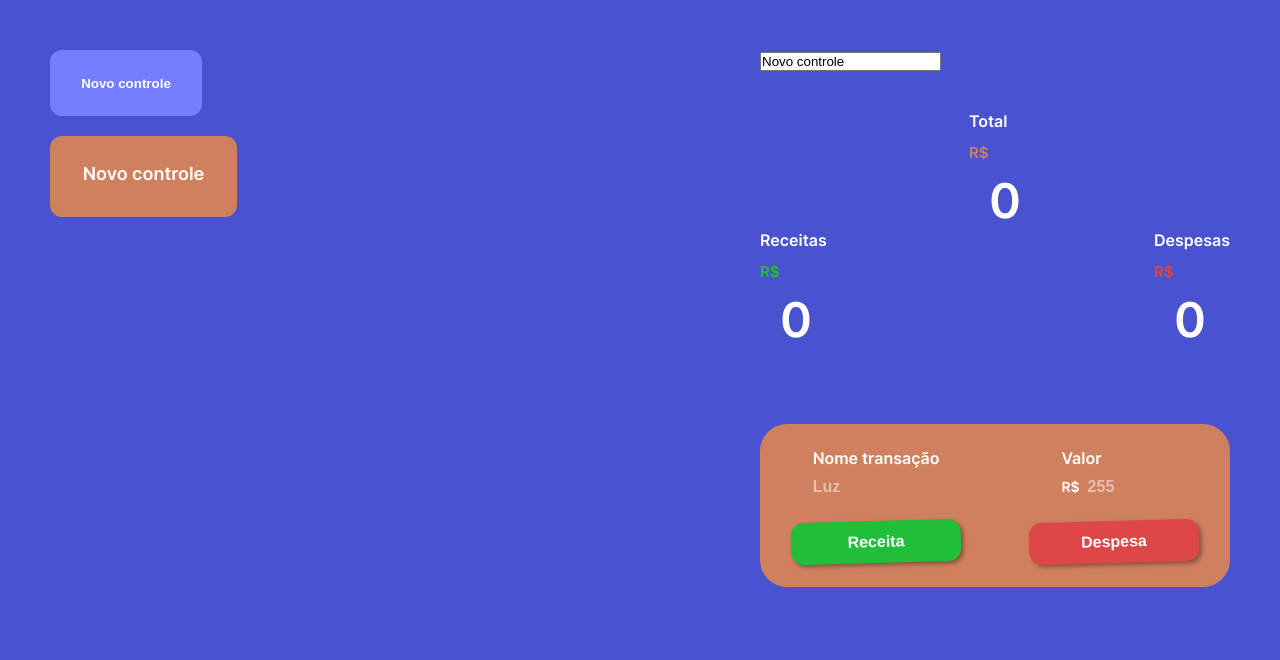
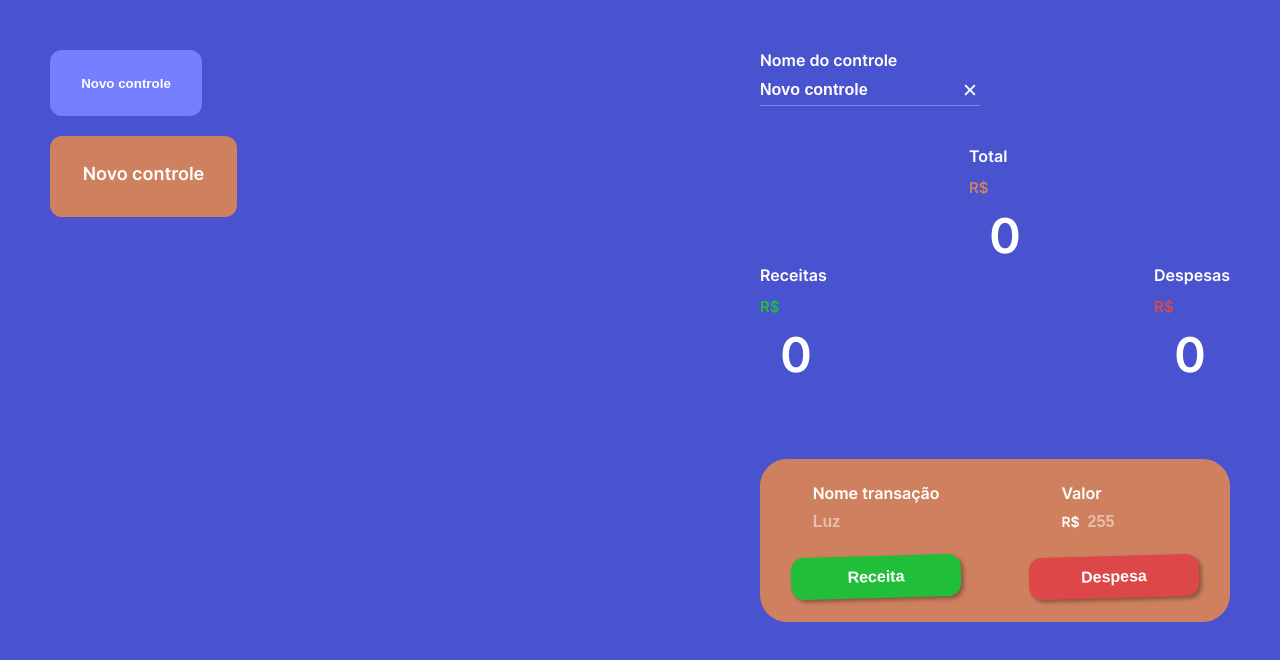
Before and after one commit to WesleyyRafaell/fine, a Next.js app: page /Home in a window 1280 px wide. Both pictures are taken after a click on the button "Novo controle". Shown: the top 660 px of the page. Built offline with nearby package versions, Linux system fonts and the light colour scheme.

Commit message:
create input control name

```diff
--- a/package.json
+++ b/package.json
@@ -24,6 +24,7 @@
     "react": "18.2.0",
     "react-dom": "18.2.0",
     "react-hook-form": "^7.46.1",
+    "react-icons": "^4.11.0",
     "styled-components": "^5.3.8",
     "typescript": "4.9.5",
     "uuid": "^9.0.0",
--- a/src/components/modules/DisplayResults/index.tsx
+++ b/src/components/modules/DisplayResults/index.tsx
@@ -30,16 +30,27 @@ const DisplayResults = ({
 		setSelectedNameInput(initialValue)
 	}, [initialValue])
 
+	const cleanNameInput = () => {
+		updateNameControl(selectedControl.id, '')
+	}
+
 	return (
 		<S.Container>
 			<S.ContainerForm>
-				<input
+				<S.ContainerInput>
+					<S.Label htmlFor="input">Nome do controle</S.Label>
+					<S.WrapperInput>
+						<S.TextInput
+							inputSize="regular"
 							type="text"
 							name="name"
 							id="name"
 							value={selectedNameInput}
 							onChange={(e) => setSelectedNameInput(e.target.value)}
 						/>
+						<S.Icon onClick={cleanNameInput} />
+					</S.WrapperInput>
+				</S.ContainerInput>
 			</S.ContainerForm>
 			<ResultIndicator moneySignColor="orange" total={total} text="Total" />
 			<S.Box>
--- a/src/components/modules/DisplayResults/style.ts
+++ b/src/components/modules/DisplayResults/style.ts
@@ -1,4 +1,8 @@
-import styled from 'styled-components'
+import styled, { css } from 'styled-components'
+
+import { IoClose } from 'react-icons/io5'
+
+import * as Input from '@/components/elements/Input/style'
 
 export const Container = styled.div`
 	width: 47rem;
@@ -16,3 +20,28 @@ export const Box = styled.div`
 	justify-content: space-between;
 	width: 100%;
 `
+export const ContainerInput = styled.div`
+	display: flex;
+	flex-direction: column;
+`
+
+export const WrapperInput = styled.div`
+	display: flex;
+	justify-content: space-between;
+	max-width: 22rem;
+	border-bottom: 1px solid #f7f7f754;
+	padding-bottom: 0.5rem;
+`
+
+export const Label = styled(Input.Label)``
+
+export const TextInput = styled(Input.Input)``
+
+export const Icon = styled(IoClose)`
+	${({ theme }) => css`
+		cursor: pointer;
+		color: ${theme.colors.white};
+		font-weight: bold;
+		font-size: 2rem;
+	`}
+`
--- a/src/styles/theme.ts
+++ b/src/styles/theme.ts
@@ -2,10 +2,10 @@ export default {
 	grid: {
 		container: '130rem',
 		containerSmall: '120rem',
-		gutter: '3.2rem'
+		gutter: '3.2rem',
 	},
 	border: {
-		radius: '0.4rem'
+		radius: '0.4rem',
 	},
 	font: {
 		family: 'Inter, Arial, Helvetica, sans-serif',
@@ -19,8 +19,8 @@ export default {
 			large: '1.8rem',
 			xlarge: '2.0rem',
 			xxlarge: '2.8rem',
-			xxxlarge: '5.2rem'
-		}
+			xxxlarge: '5.2rem',
+		},
 	},
 	colors: {
 		primary: '#757eff',
@@ -38,7 +38,7 @@ export default {
 		darkGreen: '#1B9C30',
 		red: '#DD4747',
 		darkRed: '#A43232',
-		orange: '#CF815F'
+		orange: '#CF815F',
 	},
 	spacings: {
 		xxsmall: '0.8rem',
@@ -47,17 +47,17 @@ export default {
 		medium: '3.2rem',
 		large: '4.0rem',
 		xlarge: '4.8rem',
-		xxlarge: '5.6rem'
+		xxlarge: '5.6rem',
 	},
 	layers: {
 		base: 10,
 		menu: 20,
 		overlay: 30,
 		modal: 40,
-		alwaysOnTop: 50
+		alwaysOnTop: 50,
 	},
 	transition: {
 		default: '0.3s ease-in-out',
-		fast: '0.1s ease-in-out'
-	}
+		fast: '0.1s ease-in-out',
+	},
 } as const
```
Also changed, not shown: 1 other file (tests, documents, lock files or other folders). Lines whose indentation alone changed are shown as unchanged.
